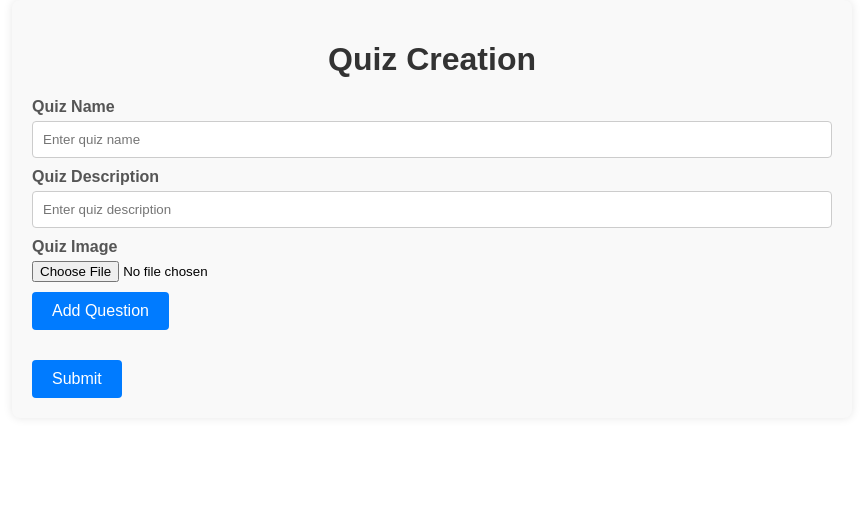
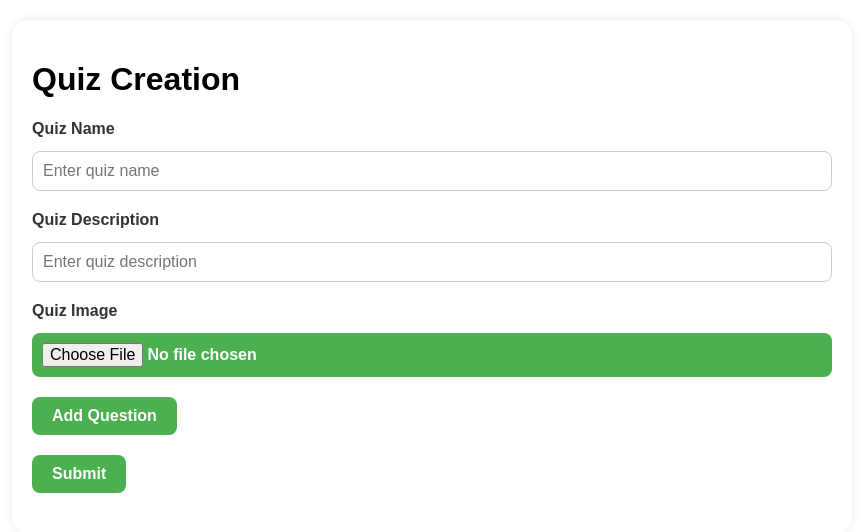
Before and after one commit to yojobama/school-computer-science-web-project, a Flask app: template NewProject/NewProject/templates/quizCreation.html in a window 1280 px wide. Shown: the part 48-580 px from the top of the page, without its empty margins (208-1071 px from the left). Run offline with Flask 2, Linux system fonts and the light colour scheme; the template is opened without the code that fills it, so the values that code supplies are empty.

Commit message:
changing the quiz creation style, more features are required

```diff
--- a/NewProject/NewProject/auth.py
+++ b/NewProject/NewProject/auth.py
@@ -1,5 +1,5 @@
 from functools import wraps
-from flask import Blueprint, flash, redirect, render_template, request, url_for
+from flask import Blueprint, flash, redirect, render_template, request, url_for, jsonify
 import database
 
 auth_bp = Blueprint('auth', __name__)
@@ -9,6 +9,10 @@ username = "Guest"
 def yj_render(page, **kwargs):
     global username
     return render_template(page, username=username, is_admin=is_admin(), **kwargs)
+
+def get_current_username():
+    global username
+    return username
 
 def is_admin():
     global username
@@ -48,10 +52,9 @@ def login():
 
         if result:  # If a matching user is found
             username = l_username
-            return redirect(url_for('hello'))
+            return jsonify(success=True)
         else:
-            flash("Invalid username or password")
-            return redirect(url_for('auth.login'))
+            return jsonify(success=False, message="Invalid username or password")
     return yj_render('login.html')
 
 @auth_bp.route("/signup", methods=["POST", "GET"])
--- a/NewProject/NewProject/quiz.py
+++ b/NewProject/NewProject/quiz.py
@@ -5,7 +5,7 @@ import uuid
 from flask import Blueprint, flash, jsonify, redirect, render_template, request, url_for
 import json
 import database
-from auth import admin_required, login_required, username, yj_render, is_admin
+from auth import admin_required, login_required, get_current_username, yj_render, is_admin
 
 quiz_bp = Blueprint('quiz', __name__)
 
@@ -39,7 +39,7 @@ def create():
                 database.query_database(
                     query=
                     'INSERT INTO quizzes (ID, title, description, creator) VALUES (?, ?, ?, ?)',
-                    parameters=(quiz_id, title, description, username))
+                    parameters=(quiz_id, title, description, get_current_username()))
 
                 # Insert each question into the questions table
                 for question in questions:
--- a/NewProject/NewProject/static/scripts/quizCreation.js
+++ b/NewProject/NewProject/static/scripts/quizCreation.js
@@ -23,6 +23,11 @@ function closeQuestionForm(event) {
 }
 
 function submitQuestions(event) {
+
+    if (questions.length == 0) {
+        return false;
+    }
+
     event.preventDefault();
     const quizName = document.getElementById("quizName").value;
     const quizDescription = document.getElementById("quizDescription").value;
--- a/NewProject/NewProject/static/styles/quiz.css
+++ b/NewProject/NewProject/static/styles/quiz.css
@@ -110,6 +110,9 @@
     background-color: #4CAF50;
     color: white;
     align-self: center;
+    display: block;
+    margin-left: auto;
+    margin-right: auto;
 }
 
 .result-popup {
--- a/NewProject/NewProject/static/styles/quizCreation.css
+++ b/NewProject/NewProject/static/styles/quizCreation.css
@@ -1,80 +1,93 @@
-/* Container styling */
+/* Style for the quiz creation container */
 .container {
     max-width: 800px;
-    margin: 0 auto;
+    margin: 20px auto;
     padding: 20px;
-    background-color: #f9f9f9;
-    border-radius: 8px;
-    box-shadow: 0 0 10px rgba(0, 0, 0, 0.1);
+    background-color: #fff; /* Updated to match signup.css */
+    border-radius: 16px; /* Updated to match signup.css */
+    box-shadow: 0 0 10px rgba(0, 0, 0, 0.1); /* Updated to match signup.css */
+    font-family: Arial, sans-serif; /* Updated to match signup.css */
 }
 
-/* Header styling */
-h1 {
-    text-align: center;
-    margin-bottom: 20px;
-    color: #333;
-}
-
-/* Form group styling */
+/* Style for form elements */
 .form-group {
     margin-bottom: 20px;
 }
 
-/* Label styling */
-label {
+.form-group label {
+    font-weight: bold;
+    margin-bottom: 8px; /* Updated to match signup.css */
     display: block;
-    margin-bottom: 5px;
-    font-weight: bold;
-    color: #555;
+    color: #333; /* Updated to match signup.css */
 }
 
-/* Input and textarea styling */
-input[type="text"],
-textarea {
+.form-group input,
+.form-group textarea {
     width: 100%;
     padding: 10px;
-    margin-bottom: 10px;
+    margin-top: 5px;
     border: 1px solid #ccc;
-    border-radius: 4px;
+    border-radius: 8px; /* Updated to match signup.css */
     box-sizing: border-box;
-}
-
-/* Button styling */
-button {
-    display: inline-block;
-    padding: 10px 20px;
-    margin-top: 10px;
-    border: none;
-    border-radius: 4px;
-    background-color: #007bff;
-    color: #fff;
-    cursor: pointer;
     font-size: 16px;
 }
 
-    button:hover {
-        background-color: #0056b3;
-    }
+.form-group input[type="file"] {
+    padding: 10px;
+    background-color: #4CAF50; /* Updated to match signup.css */
+    color: #fff;
+    border: none;
+    border-radius: 8px; /* Updated to match signup.css */
+    cursor: pointer;
+    transition: background-color 0.3s, box-shadow 0.3s;
+    font-size: 16px;
+    font-weight: bold;
+}
 
-/* Question list styling */
+.form-group input[type="file"]:hover {
+    background-color: #45a049; /* Updated to match signup.css */
+    box-shadow: 0 4px 6px rgba(0, 0, 0, 0.1);
+}
+
+button[type="button"],
+button[type="submit"] {
+    padding: 10px 20px;
+    background-color: #4CAF50; /* Updated to match signup.css */
+    color: #fff;
+    border: none;
+    border-radius: 8px; /* Updated to match signup.css */
+    cursor: pointer;
+    transition: background-color 0.3s, box-shadow 0.3s;
+    font-size: 16px;
+    font-weight: bold;
+}
+
+button[type="button"]:hover,
+button[type="submit"]:hover {
+    background-color: #45a049; /* Updated to match signup.css */
+    box-shadow: 0 4px 6px rgba(0, 0, 0, 0.1);
+}
+
 #questionList {
     list-style-type: none;
     padding: 0;
 }
 
-    #questionList li {
-        padding: 10px;
-        margin-bottom: 5px;
-        background-color: #e9ecef;
-        border-radius: 4px;
-    }
+#questionList li {
+    padding: 15px;
+    background-color: #f9f9f9;
+    border: 1px solid #ddd;
+    border-radius: 5px;
+    margin-bottom: 10px;
+    box-shadow: 0 2px 4px rgba(0, 0, 0, 0.1);
+}
 
-/* Question form styling */
+/* Style for hidden question form */
 #questionForm {
-    display: none;
     margin-top: 20px;
     padding: 20px;
     background-color: #f1f1f1;
-    border-radius: 8px;
-    box-shadow: 0 0 10px rgba(0, 0, 0, 0.1);
+    border: 1px solid #ddd;
+    border-radius: 5px;
+    box-shadow: 0 2px 4px rgba(0, 0, 0, 0.1);
 }
--- a/NewProject/NewProject/static/styles/signup.css
+++ b/NewProject/NewProject/static/styles/signup.css
@@ -33,6 +33,7 @@
     }
 
     .signup-container input[type="text"],
+    .signup-container input[type="email"],
     .signup-container input[type="password"] {
         width: 100%;
         padding: 10px;
--- a/NewProject/NewProject/templates/quizCreation.html
+++ b/NewProject/NewProject/templates/quizCreation.html
@@ -1,7 +1,7 @@
 {% extends "layout.html" %}
 
 {% block styles %}
-<link rel="stylesheet" type="text/css" href="../static/styles/quizCreation.css" />
+<link href="../static/styles/quizCreation.css" rel="stylesheet" />
 {% endblock %}
 
 {% block content %}
@@ -9,28 +9,85 @@
     <div class="row">
         <div class="col-md-12">
             <h1>Quiz Creation</h1>
+        </div>
+    </div>
+    <div class="row">
+        <div class="col-md-12">
             <form id="quizForm" method="post">
+                <div class="row">
+                    <div class="col-md-12">
                         <div class="form-group">
                             <label for="quizName">Quiz Name</label>
                             <input type="text" class="form-control" id="quizName" name="quizName" placeholder="Enter quiz name">
+                        </div>
+                    </div>
+                </div>
+                <div class="row">
+                    <div class="col-md-12">
+                        <div class="form-group">
                             <label for="quizDescription">Quiz Description</label>
                             <input type="text" class="form-control" id="quizDescription" name="quizDescription" placeholder="Enter quiz description">
+                        </div>
+                    </div>
+                </div>
+                <div class="row">
+                    <div class="col-md-12">
+                        <div class="form-group">
                             <label for="quizImage">Quiz Image</label>
                             <input type="file" class="form-control" id="quizImage" name="quizImage" accept="image/*">
-                    <br />
+                        </div>
+                    </div>
+                </div>
+                <div class="row">
+                    <div class="col-md-12">
+                        <div class="form-group">
                             <button type="button" onclick="openQuestionForm()">Add Question</button>
                             <ul id="questionList"></ul>
                         </div>
+                    </div>
+                </div>
+                <div class="row">
+                    <div class="col-md-12">
+                        <div class="form-group">
                             <button type="submit" class="btn btn-primary">Submit</button>
+                        </div>
+                    </div>
+                </div>
             </form>
+        </div>
+    </div>
+    <div class="row">
+        <div class="col-md-12">
             <form id="questionForm" style="display: none;">
+                <div class="row">
+                    <div class="col-md-12">
+                        <div class="form-group">
                             <label for="question">Question:</label>
-                <input type="text" id="question">
+                            <input type="text" id="question" class="form-control">
+                        </div>
+                    </div>
+                </div>
+                <div class="row">
+                    <div class="col-md-12">
+                        <div class="form-group">
                             <label for="options">Options (each on a separate line):</label>
-                <textarea id="options"></textarea>
+                            <textarea id="options" class="form-control"></textarea>
+                        </div>
+                    </div>
+                </div>
+                <div class="row">
+                    <div class="col-md-12">
+                        <div class="form-group">
                             <label for="answer">Correct Answer</label>
-                <input type="text" id="answer" />
-                <button type="submit">Submit</button>
+                            <input type="text" id="answer" class="form-control">
+                        </div>
+                    </div>
+                </div>
+                <div class="row">
+                    <div class="col-md-12">
+                        <button type="submit" class="btn btn-primary">Submit</button>
+                    </div>
+                </div>
             </form>
         </div>
     </div>
```
Also changed, not shown: NewProject/NewProject/static/scripts/login.js (+18 -0 lines), NewProject/NewProject/static/styles/home.css (+48 -0 lines), NewProject/NewProject/templates/login.html (+9 -5 lines), NewProject/NewProject/DB.db (added), NewProject/NewProject/static/images/1595210248.png (added), NewProject/NewProject/static/images/2085514870.png (added), NewProject/NewProject/static/images/2438032010.png (added), NewProject/NewProject/static/images/3282100027.png (added), NewProject/NewProject/static/images/894902533.png (added). Lines whose indentation alone changed are shown as unchanged.
